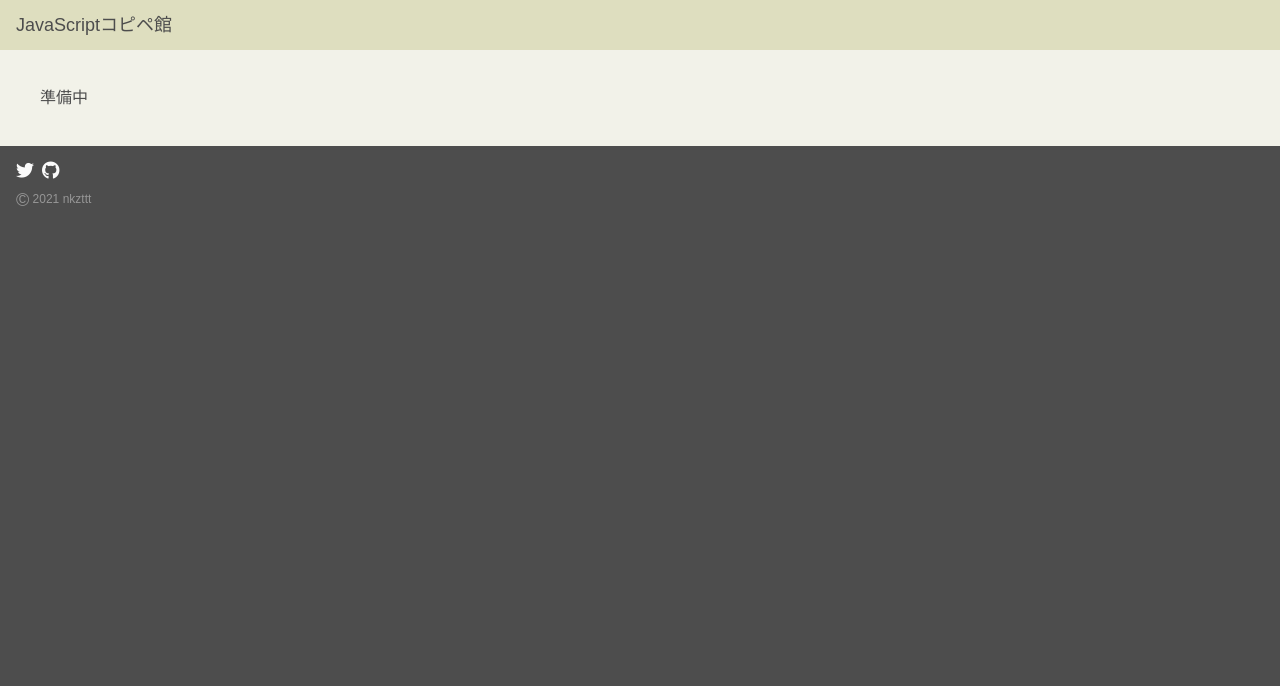
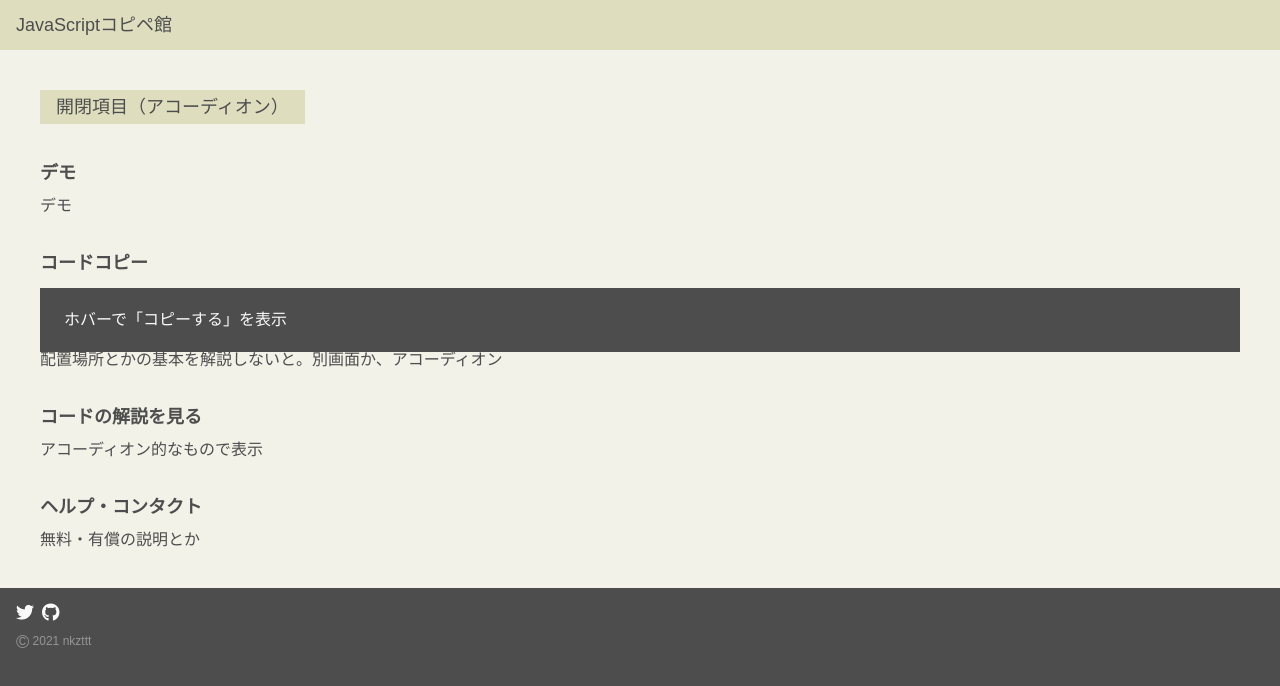
Before and after one commit to nkzttt/jscopyand, a website: page items/accordion.html in a window 1280 px wide. Drawn offline with Linux system fonts and the light colour scheme; some packages are replaced by stand-ins of ours.

Commit message:
applied basic styles to item page.

```diff
--- a/items/accordion.html
+++ b/items/accordion.html
@@ -5,17 +5,34 @@
   <meta name="viewport"
         content="width=device-width, user-scalable=no, initial-scale=1.0, maximum-scale=1.0, minimum-scale=1.0">
   <meta http-equiv="X-UA-Compatible" content="ie=edge">
-  <title>JavaScriptコピペ館</title>
+  <title>開閉項目（アコーディオン） | JavaScriptコピペ館</title>
   <link rel="stylesheet" href="https://unpkg.com/ress/dist/ress.min.css">
   <link rel="stylesheet" href="../style.css">
 </head>
 <body>
 <div class="container">
-  <header class="header">
-    <h1 class="header__title">JavaScriptコピペ館</h1>
-  </header>
+  <div class="header">
+    <p class="header__title">JavaScriptコピペ館</p>
+  </div>
   <main class="main">
-    準備中
+    <h1 class="main__title">開閉項目（アコーディオン）</h1>
+    <section class="itemSection">
+      <h2 class="itemSection__title">デモ</h2>
+      <div class="demo">デモ</div>
+    </section>
+    <section class="itemSection">
+      <h2 class="itemSection__title">コードコピー</h2>
+      <div class="codes">ホバーで「コピーする」を表示</div>
+      <p>配置場所とかの基本を解説しないと。別画面か、アコーディオン</p>
+    </section>
+    <section class="itemSection">
+      <h2 class="itemSection__title">コードの解説を見る</h2>
+      <div>アコーディオン的なもので表示</div>
+    </section>
+    <section class="itemSection">
+      <h2 class="itemSection__title">ヘルプ・コンタクト</h2>
+      <div>無料・有償の説明とか</div>
+    </section>
   </main>
   <footer class="footer">
     <ul class="footer__contact">
--- a/style.css
+++ b/style.css
@@ -62,6 +62,14 @@ body {
 .main {
     padding: calc(var(--spacing-unit) * 5);
 }
+.main__title {
+    display: table;
+    padding: var(--spacing-unit) calc(var(--spacing-unit) * 2);
+    margin-bottom: calc(var(--spacing-unit) * 5);
+    background: var(--color-visual-thick);
+    font-size: var(--size-large);
+    font-weight: normal;
+}
 
 .indexes {
     list-style: none;
@@ -80,3 +88,21 @@ body {
 .indexes__item__link:hover {
     text-decoration: none;
 }
+
+.itemSection {
+    margin-bottom: calc(var(--spacing-unit) * 5);
+}
+.itemSection:last-child {
+    margin-bottom: 0;
+}
+.itemSection__title {
+    margin-bottom: calc(var(--spacing-unit) * 2);
+    font-size: var(--size-large);
+}
+
+/* 仮スタイル - TODO: lib 検討 */
+.codes {
+    padding: calc(var(--spacing-unit) * 3);
+    background: var(--color-black);
+    color: var(--color-white);
+}
```
